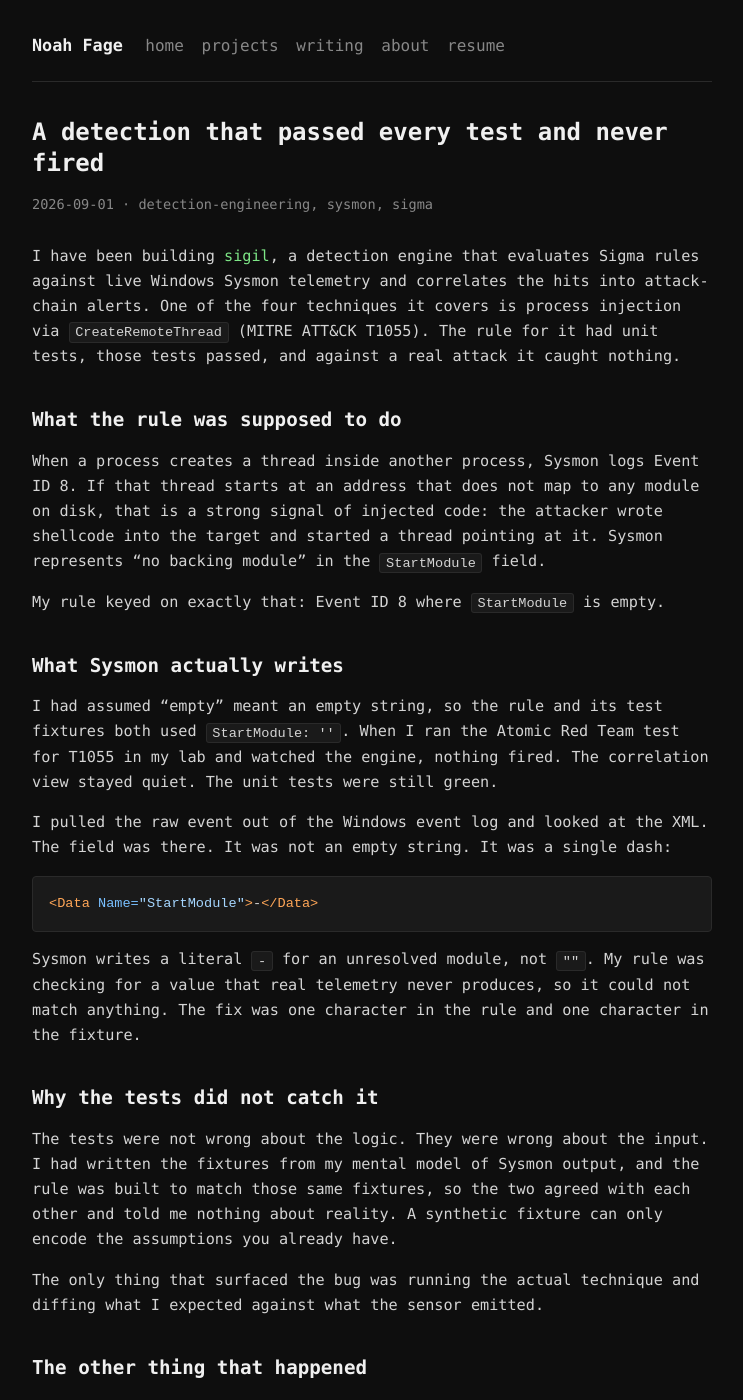
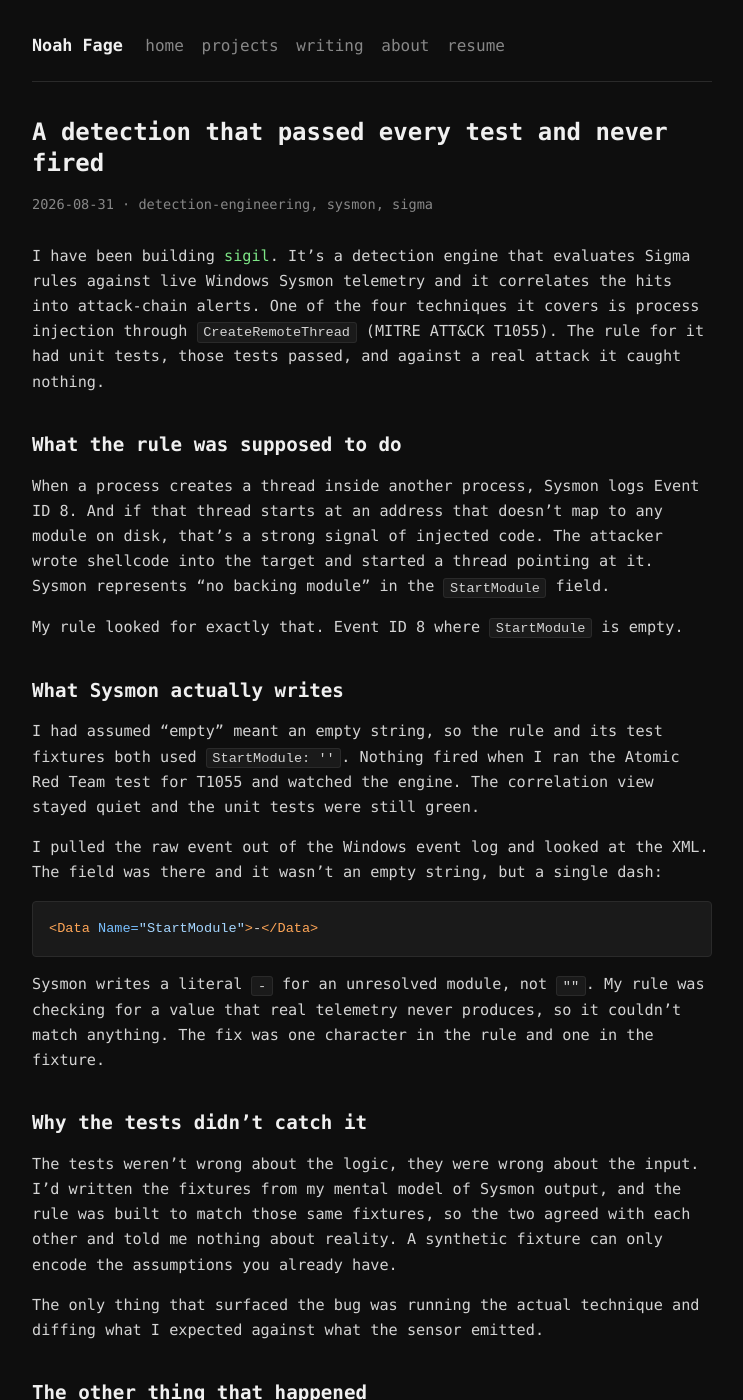
Before and after one commit to noah-fage/noah-fage.github.io, a Jekyll site: the page built from _posts/2026-08-31-a-detection-that-passed-every-test.md, in a window 1280 px wide and 1400 px high. Shown: the whole window, without its empty margins (268-1011 px from the left). Built offline with Jekyll 4.4.1, drawn with Linux system fonts in a browser that asks for light colours; some of the changed text lies outside the part shown.

Commit message:
publish first writing post

````diff
--- a/_posts/2026-09-01-a-detection-that-passed-every-test.md
+++ b/_posts/2026-08-31-a-detection-that-passed-every-test.md
@@ -1,55 +1,48 @@
 ---
 layout: post
 title: "A detection that passed every test and never fired"
-date: 2026-09-01
+date: 2026-08-31
 tags: [detection-engineering, sysmon, sigma]
 ---
 
-<!--
-DRAFT. Edit into your own voice before publishing. Check every technical claim
-against your notes and the sigil repo. Add the real rule YAML diff and a
-screenshot of the Sysmon XML if you kept one.
--->
-
-I have been building [sigil](https://github.com/noah-fage/sigil), a detection
-engine that evaluates Sigma rules against live Windows Sysmon telemetry and
+I have been building [sigil](https://github.com/noah-fage/sigil). It's a detection
+engine that evaluates Sigma rules against live Windows Sysmon telemetry and it
 correlates the hits into attack-chain alerts. One of the four techniques it
-covers is process injection via `CreateRemoteThread` (MITRE ATT&CK T1055). The
+covers is process injection through `CreateRemoteThread` (MITRE ATT&CK T1055). The
 rule for it had unit tests, those tests passed, and against a real attack it
 caught nothing.
 
 ## What the rule was supposed to do
 
 When a process creates a thread inside another process, Sysmon logs Event ID 8.
-If that thread starts at an address that does not map to any module on disk,
-that is a strong signal of injected code: the attacker wrote shellcode into the
+And if that thread starts at an address that doesn't map to any module on disk,
+that's a strong signal of injected code. The attacker wrote shellcode into the
 target and started a thread pointing at it. Sysmon represents "no backing
 module" in the `StartModule` field.
 
-My rule keyed on exactly that: Event ID 8 where `StartModule` is empty.
+My rule looked for exactly that. Event ID 8 where `StartModule` is empty.
 
 ## What Sysmon actually writes
 
 I had assumed "empty" meant an empty string, so the rule and its test fixtures
-both used `StartModule: ''`. When I ran the Atomic Red Team test for T1055 in my
-lab and watched the engine, nothing fired. The correlation view stayed quiet.
-The unit tests were still green.
+both used `StartModule: ''`. Nothing fired when I ran the Atomic Red Team test for
+T1055 and watched the engine. The correlation view stayed quiet and the unit
+tests were still green.
 
 I pulled the raw event out of the Windows event log and looked at the XML. The
-field was there. It was not an empty string. It was a single dash:
+field was there and it wasn't an empty string, but a single dash:
 
 ```xml
 <Data Name="StartModule">-</Data>
 ```
 
 Sysmon writes a literal `-` for an unresolved module, not `""`. My rule was
-checking for a value that real telemetry never produces, so it could not match
-anything. The fix was one character in the rule and one character in the
-fixture.
+checking for a value that real telemetry never produces, so it couldn't match
+anything. The fix was one character in the rule and one in the fixture.
 
-## Why the tests did not catch it
+## Why the tests didn't catch it
 
-The tests were not wrong about the logic. They were wrong about the input. I had
+The tests weren't wrong about the logic, they were wrong about the input. I'd
 written the fixtures from my mental model of Sysmon output, and the rule was
 built to match those same fixtures, so the two agreed with each other and told
 me nothing about reality. A synthetic fixture can only encode the assumptions
@@ -60,18 +53,18 @@ diffing what I expected against what the sensor emitted.
 
 ## The other thing that happened
 
-While debugging this I also could not get the injection test to complete. The
+While debugging this I also couldn't get the injection test to complete. The
 Atomic Red Team test injects into `werfault.exe` by default, and Windows
 Defender's behavioral engine kept killing it mid-injection even with real-time
 protection turned off. Tamper Protection seems to re-enable protection quietly
 on the image I was using. I retargeted the test at `notepad.exe` with
-`-InputArgs`, which exercises the same technique without tripping that response,
+`-InputArgs`, which exercises the same technique without tripping that response
 and got a clean run.
 
-## What I took from it
+## What I learned
 
 Unit tests on a detection rule tell you the rule does what you think it does.
-They do not tell you whether what you think is true. For anything that parses
+They don't tell you whether what you think is true. For anything that parses
 telemetry, the ground truth is the telemetry, and the way to get it is to run
 the real technique against a real sensor and read the output byte for byte.
 
````
